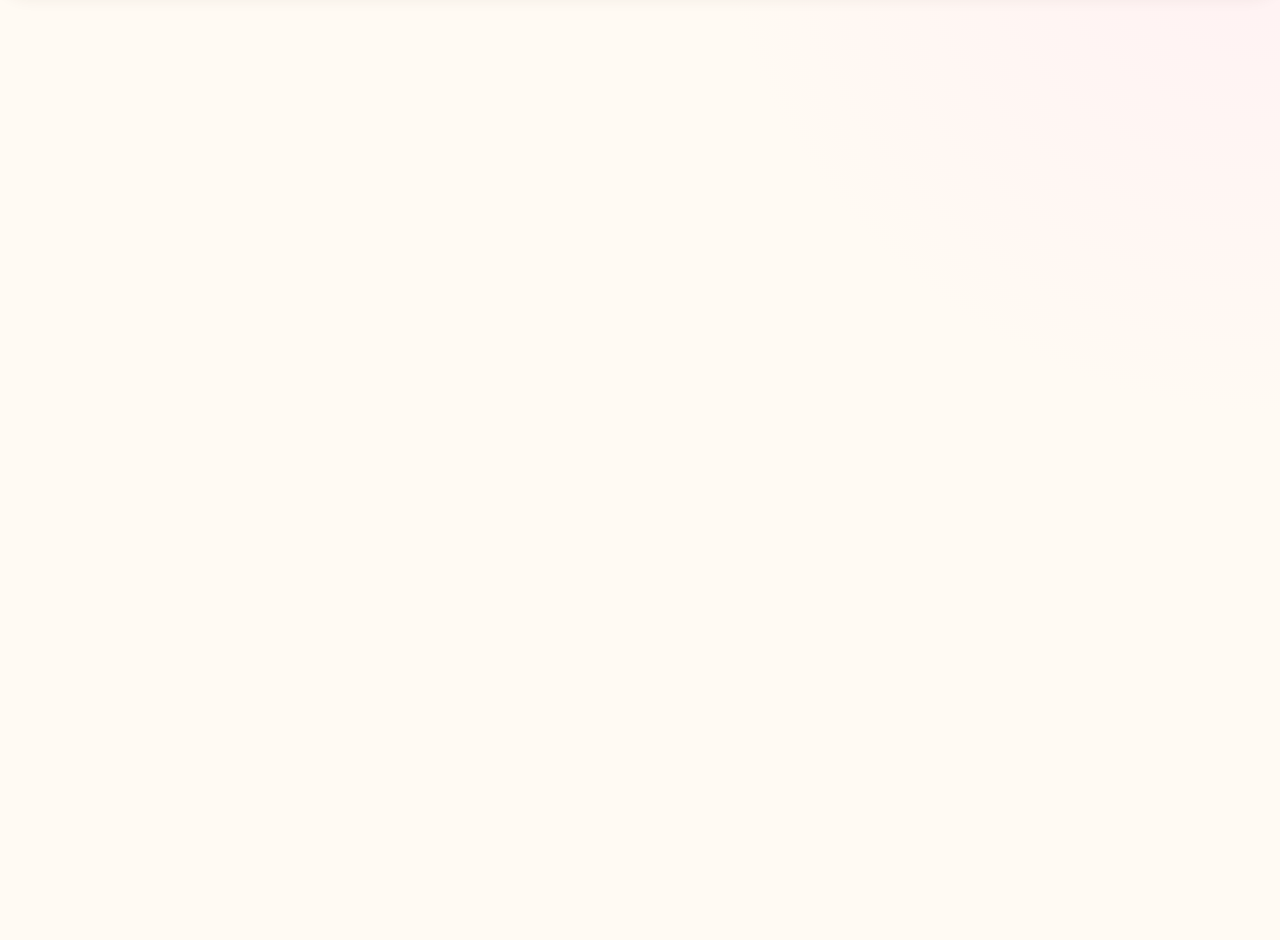
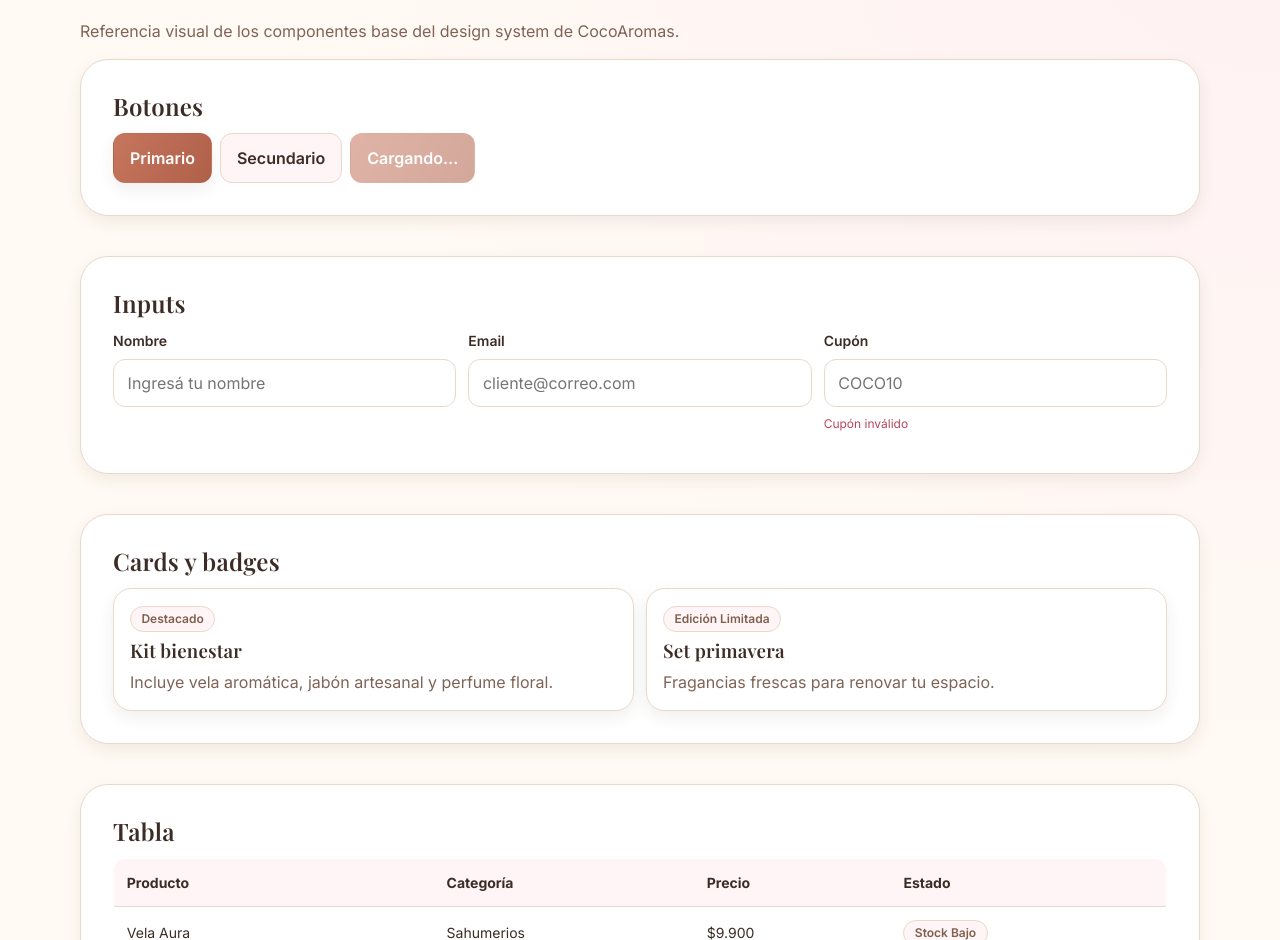
Before and after one commit to damianfortunesky/cocoaromas-app, a React (Vite) app: page /ui-showcase in a window 1280 px wide. Before the commit this address had no page. Shown: the part 160-1100 px from the top of the page. Before the commit the page ends 800 px from the top, so only its background shows below. Built offline with nearby package versions, Linux system fonts and the light colour scheme.

Commit message:
feat: add UI showcase page for design system

```diff
--- /dev/null
+++ b/src/pages/UIShowcasePage.module.scss
@@ -0,0 +1,38 @@
+.page {
+  display: grid;
+  gap: var(--space-4);
+  padding-bottom: var(--space-6);
+}
+
+.header {
+  display: grid;
+  gap: var(--space-2);
+}
+
+.row {
+  display: flex;
+  gap: var(--space-2);
+  align-items: center;
+  flex-wrap: wrap;
+}
+
+.inputs {
+  display: grid;
+  grid-template-columns: repeat(auto-fit, minmax(210px, 1fr));
+  gap: var(--space-3);
+}
+
+.cards {
+  display: grid;
+  grid-template-columns: repeat(auto-fit, minmax(220px, 1fr));
+  gap: var(--space-3);
+}
+
+.cards h3 {
+  margin: var(--space-2) 0;
+}
+
+.alerts {
+  display: grid;
+  gap: var(--space-2);
+}
--- /dev/null
+++ b/src/pages/UIShowcasePage.tsx
@@ -0,0 +1,100 @@
+import { useState } from 'react';
+import { Button } from '@/shared/ui/Button/Button';
+import { Input } from '@/shared/ui/Input/Input';
+import { Card } from '@/shared/ui/Card/Card';
+import { Badge } from '@/shared/ui/Badge/Badge';
+import { DataTable } from '@/shared/ui/DataTable/DataTable';
+import { Loader } from '@/shared/ui/Loader/Loader';
+import { Modal } from '@/shared/ui/Modal/Modal';
+import { Alert } from '@/shared/ui/Alert/Alert';
+import styles from './UIShowcasePage.module.scss';
+
+const sampleRows = [
+  ['Vela Aura', 'Sahumerios', '$9.900', <Badge key="a">Stock bajo</Badge>],
+  ['Perfume Bloom', 'Perfumes', '$14.500', <Badge key="b">Disponible</Badge>],
+  ['Jabón Rosas', 'Jabones', '$4.500', <Badge key="c">Nuevo</Badge>]
+];
+
+export function UIShowcasePage() {
+  const [isModalOpen, setIsModalOpen] = useState(false);
+
+  return (
+    <div className={styles.page}>
+      <header className={styles.header}>
+        <h1>UI Showcase</h1>
+        <p>Referencia visual de los componentes base del design system de CocoAromas.</p>
+      </header>
+
+      <section>
+        <h2>Botones</h2>
+        <div className={styles.row}>
+          <Button>Primario</Button>
+          <Button variant="secondary">Secundario</Button>
+          <Button loading disabled>Cargando</Button>
+        </div>
+      </section>
+
+      <section>
+        <h2>Inputs</h2>
+        <div className={styles.inputs}>
+          <Input label="Nombre" placeholder="Ingresá tu nombre" />
+          <Input label="Email" type="email" placeholder="cliente@correo.com" />
+          <Input label="Cupón" placeholder="COCO10" error="Cupón inválido" />
+        </div>
+      </section>
+
+      <section>
+        <h2>Cards y badges</h2>
+        <div className={styles.cards}>
+          <Card>
+            <Badge>Destacado</Badge>
+            <h3>Kit bienestar</h3>
+            <p>Incluye vela aromática, jabón artesanal y perfume floral.</p>
+          </Card>
+          <Card>
+            <Badge>Edición limitada</Badge>
+            <h3>Set primavera</h3>
+            <p>Fragancias frescas para renovar tu espacio.</p>
+          </Card>
+        </div>
+      </section>
+
+      <section>
+        <h2>Tabla</h2>
+        <DataTable headers={['Producto', 'Categoría', 'Precio', 'Estado']} rows={sampleRows} />
+      </section>
+
+      <section>
+        <h2>Loaders</h2>
+        <div className={styles.row}>
+          <Loader />
+          <Loader />
+          <Loader />
+        </div>
+      </section>
+
+      <section>
+        <h2>Modales</h2>
+        <Button onClick={() => setIsModalOpen(true)}>Abrir modal</Button>
+      </section>
+
+      <section>
+        <h2>Alerts</h2>
+        <div className={styles.alerts}>
+          <Alert title="Info">Actualizamos el catálogo con nuevos productos.</Alert>
+          <Alert variant="success" title="Éxito">Tu pedido fue confirmado correctamente.</Alert>
+          <Alert variant="warning" title="Atención">Quedan pocas unidades disponibles.</Alert>
+          <Alert variant="danger" title="Error">No se pudo procesar el pago.</Alert>
+        </div>
+      </section>
+
+      {isModalOpen && (
+        <Modal onClose={() => setIsModalOpen(false)}>
+          <h3>Modal de ejemplo</h3>
+          <p>Este modal muestra el estilo base para overlays y contenido destacado.</p>
+          <Button onClick={() => setIsModalOpen(false)}>Cerrar</Button>
+        </Modal>
+      )}
+    </div>
+  );
+}
--- a/src/router/index.tsx
+++ b/src/router/index.tsx
@@ -5,6 +5,7 @@ import { AuthGuard, RoleGuard } from '@/router/guards';
 import { HomePage } from '@/pages/HomePage';
 import { NotFoundPage } from '@/pages/NotFoundPage';
 import { UnauthorizedPage } from '@/pages/UnauthorizedPage';
+import { UIShowcasePage } from '@/pages/UIShowcasePage';
 import { LoginPage } from '@/modules/auth/presentation/pages/LoginPage';
 import { CatalogPage } from '@/modules/catalog/presentation/pages/CatalogPage';
 import { ProductDetailPage } from '@/modules/catalog/presentation/pages/ProductDetailPage';
@@ -28,7 +29,8 @@ export const router = createBrowserRouter([
       { path: 'carrito', element: <CartPage /> },
       { path: 'checkout', element: <AuthGuard><CheckoutPage /></AuthGuard> },
       { path: 'mis-pedidos', element: <AuthGuard><MyOrdersPage /></AuthGuard> },
-      { path: 'no-autorizado', element: <UnauthorizedPage /> }
+      { path: 'no-autorizado', element: <UnauthorizedPage /> },
+      { path: 'ui-showcase', element: <UIShowcasePage /> }
     ]
   },
   {
--- /dev/null
+++ b/src/shared/ui/Alert/Alert.module.scss
@@ -0,0 +1,41 @@
+.alert {
+  border-radius: var(--radius-md);
+  border: 1px solid;
+  padding: var(--space-3);
+  display: grid;
+  gap: var(--space-1);
+}
+
+.alert strong {
+  font-size: var(--font-size-sm);
+}
+
+.alert p {
+  margin: 0;
+  font-size: var(--font-size-sm);
+  color: inherit;
+}
+
+.info {
+  background: #edf6ff;
+  border-color: #b9d7f3;
+  color: #1f4f82;
+}
+
+.success {
+  background: #ecfdf4;
+  border-color: #b7e6cd;
+  color: #0e6245;
+}
+
+.warning {
+  background: #fff8e6;
+  border-color: #f3dca2;
+  color: #7a4f00;
+}
+
+.danger {
+  background: #fff0f0;
+  border-color: #f0b9b9;
+  color: #8f1d1d;
+}
--- /dev/null
+++ b/src/shared/ui/Alert/Alert.tsx
@@ -0,0 +1,18 @@
+import type { PropsWithChildren } from 'react';
+import styles from './Alert.module.scss';
+
+type AlertVariant = 'info' | 'success' | 'warning' | 'danger';
+
+type AlertProps = PropsWithChildren<{
+  variant?: AlertVariant;
+  title?: string;
+}>;
+
+export function Alert({ variant = 'info', title, children }: AlertProps) {
+  return (
+    <div className={`${styles.alert} ${styles[variant]}`} role="status" aria-live="polite">
+      {title && <strong>{title}</strong>}
+      <p>{children}</p>
+    </div>
+  );
+}
--- /dev/null
+++ b/src/shared/ui/DataTable/DataTable.module.scss
@@ -0,0 +1,24 @@
+.table {
+  width: 100%;
+  border-collapse: collapse;
+  border-radius: var(--radius-md);
+  overflow: hidden;
+  border: 1px solid var(--color-border);
+}
+
+.table th,
+.table td {
+  text-align: left;
+  padding: 0.8rem;
+  border-bottom: 1px solid var(--color-border);
+  font-size: var(--font-size-sm);
+}
+
+.table th {
+  background: var(--color-surface-soft);
+  color: var(--color-text);
+}
+
+.table tr:last-child td {
+  border-bottom: none;
+}
--- a/src/shared/ui/DataTable/DataTable.tsx
+++ b/src/shared/ui/DataTable/DataTable.tsx
@@ -1,4 +1,15 @@
 import type { ReactNode } from 'react';
+import styles from './DataTable.module.scss';
+
 export function DataTable({ headers, rows }: { headers: string[]; rows: ReactNode[][] }) {
-  return <table><thead><tr>{headers.map((h) => <th key={h}>{h}</th>)}</tr></thead><tbody>{rows.map((r, i) => <tr key={i}>{r.map((c, j) => <td key={j}>{c}</td>)}</tr>)}</tbody></table>;
+  return (
+    <table className={styles.table}>
+      <thead>
+        <tr>{headers.map((h) => <th key={h}>{h}</th>)}</tr>
+      </thead>
+      <tbody>
+        {rows.map((r, i) => <tr key={i}>{r.map((c, j) => <td key={j}>{c}</td>)}</tr>)}
+      </tbody>
+    </table>
+  );
 }
--- /dev/null
+++ b/src/shared/ui/Loader/Loader.module.scss
@@ -0,0 +1,14 @@
+.loader {
+  width: 2rem;
+  height: 2rem;
+  border: 3px solid color-mix(in srgb, var(--color-primary) 20%, white);
+  border-top-color: var(--color-primary);
+  border-radius: 50%;
+  animation: spin 0.8s linear infinite;
+}
+
+@keyframes spin {
+  to {
+    transform: rotate(360deg);
+  }
+}
--- a/src/shared/ui/Loader/Loader.tsx
+++ b/src/shared/ui/Loader/Loader.tsx
@@ -1 +1,5 @@
-export function Loader() { return <p>Cargando...</p>; }
+import styles from './Loader.module.scss';
+
+export function Loader() {
+  return <span className={styles.loader} aria-label="Cargando" role="status" />;
+}
--- /dev/null
+++ b/src/shared/ui/Modal/Modal.module.scss
@@ -0,0 +1,20 @@
+.overlay {
+  position: fixed;
+  inset: 0;
+  background: rgb(30 20 25 / 45%);
+  display: grid;
+  place-items: center;
+  padding: var(--space-4);
+  z-index: 20;
+}
+
+.modal {
+  width: min(100%, 460px);
+  border-radius: var(--radius-lg);
+  background: #fff;
+  border: 1px solid var(--color-border);
+  box-shadow: var(--shadow-lg);
+  padding: var(--space-4);
+  display: grid;
+  gap: var(--space-3);
+}
--- a/src/shared/ui/Modal/Modal.tsx
+++ b/src/shared/ui/Modal/Modal.tsx
@@ -1,2 +1,14 @@
 import type { PropsWithChildren } from 'react';
-export function Modal({ children }: PropsWithChildren) { return <div role="dialog">{children}</div>; }
+import styles from './Modal.module.scss';
+
+type ModalProps = PropsWithChildren<{ onClose?: () => void }>;
+
+export function Modal({ children, onClose }: ModalProps) {
+  return (
+    <div className={styles.overlay} role="presentation" onClick={onClose}>
+      <div role="dialog" aria-modal="true" className={styles.modal} onClick={(event) => event.stopPropagation()}>
+        {children}
+      </div>
+    </div>
+  );
+}
--- a/src/shared/ui/Navbar/Navbar.tsx
+++ b/src/shared/ui/Navbar/Navbar.tsx
@@ -48,6 +48,7 @@ export function Navbar({ onLogout }: NavbarProps) {
           <li><NavLink to="/" onClick={closeMenu}>Home</NavLink></li>
           <li><NavLink to="/catalogo" onClick={closeMenu}>Catálogo</NavLink></li>
           <li><NavLink to="/carrito" onClick={closeMenu}>Carrito</NavLink></li>
+          <li><NavLink to="/ui-showcase" onClick={closeMenu}>UI Showcase</NavLink></li>
           <li><NavLink to={session ? '/mis-pedidos' : '/login'} onClick={closeMenu}>{accountLabel}</NavLink></li>
         </ul>
 
```
